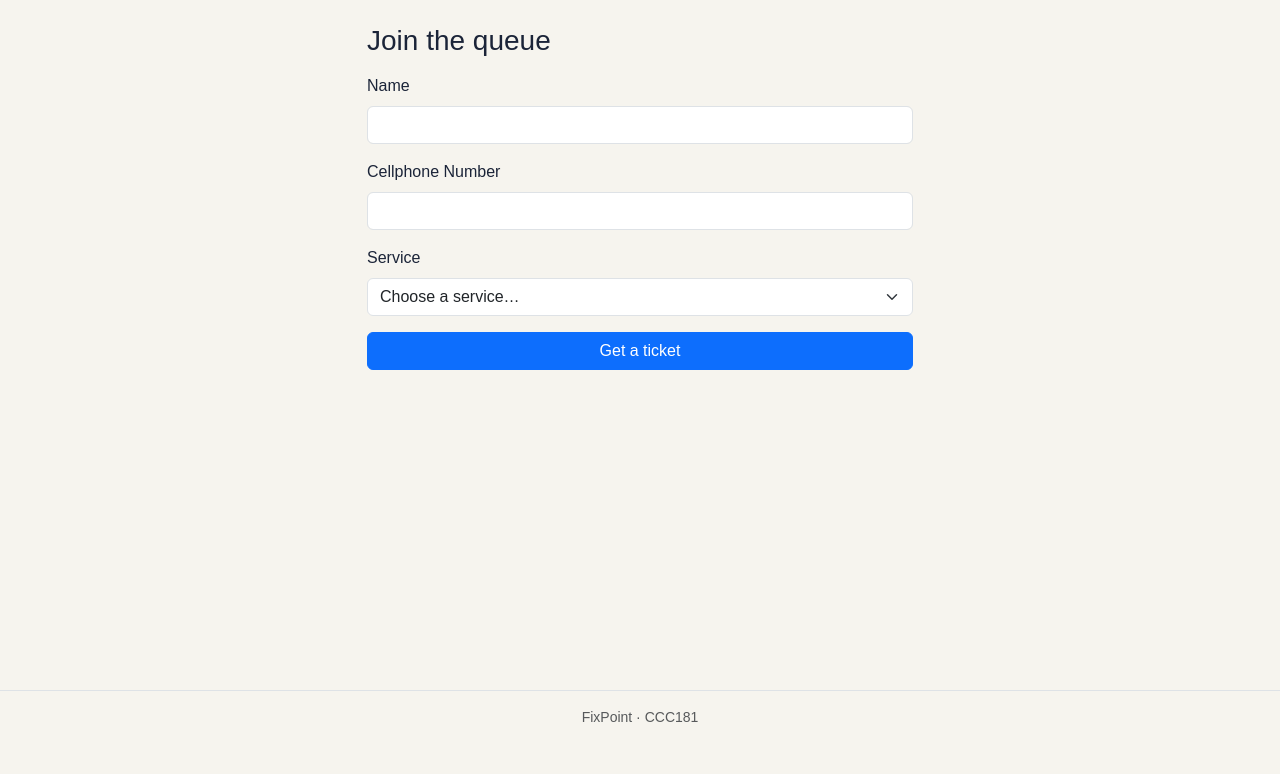
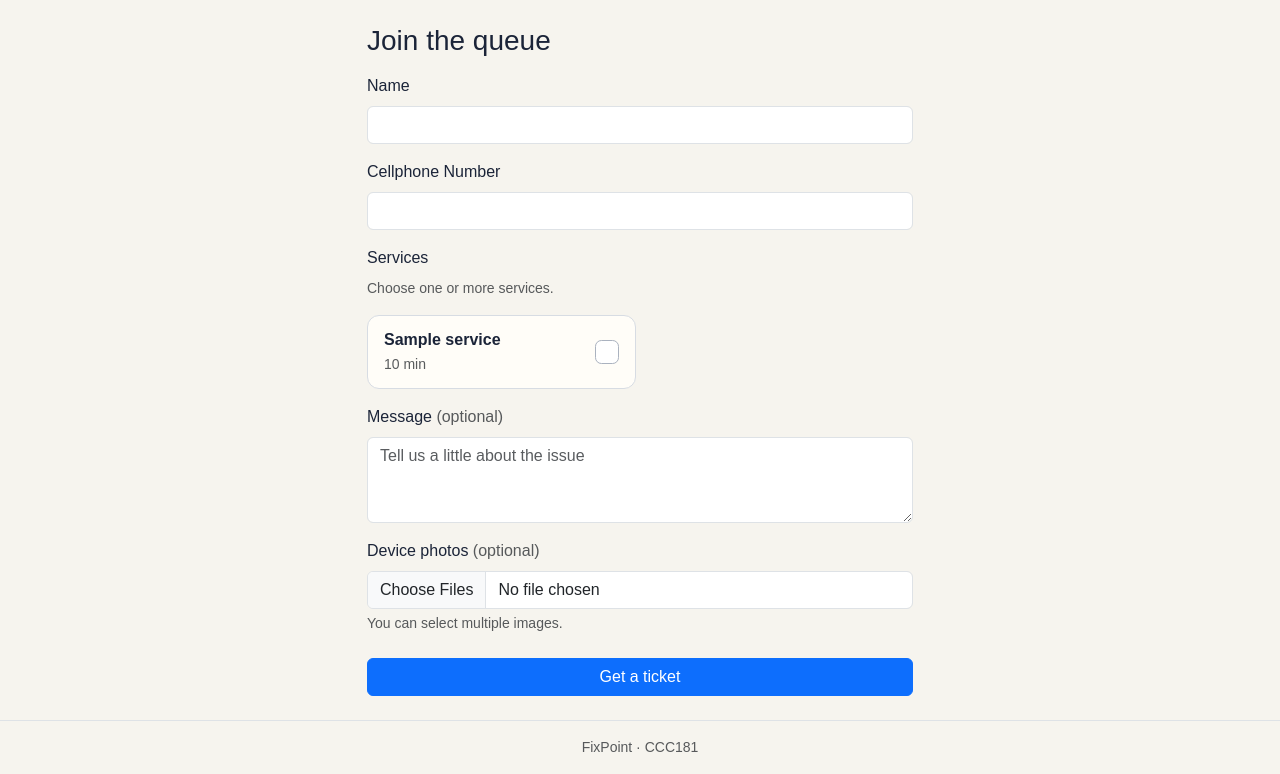
Before and after one commit to Pintakasi/CCC181, a Flask app: page /join in a window 1280 px wide. Shown: the part 56-830 px from the top of the page. Before the commit the page ends 778 px from the top, so only its background shows below. Run offline with Flask 3, Linux system fonts and the light colour scheme; tables that the repository leaves empty hold one stand-in row (values such as "Sample post").

Commit message:
Join the queue works

```diff
--- a/my-app/app.py
+++ b/my-app/app.py
@@ -13,8 +13,8 @@ from flask import Flask, abort, flash, redirect, render_template, request, url_f
 #W4 Imports
 from dotenv import load_dotenv
 from flask_migrate import Migrate
-from sqlalchemy import func
-from sqlalchemy.exc import IntegrityError
+from sqlalchemy import and_, func, or_
+from sqlalchemy.exc import SQLAlchemyError
 
 from models import Customer, Technician, Service, Ticket, ServicesChosen, DevicePhoto, db
 
@@ -56,10 +56,17 @@ def seed():
 
 
 def people_ahead(ticket):
-    return sum(
-        1 for other in TICKETS
-        if other["status"] == "waiting"
-        and other["number"] < ticket["number"]
+    return db.session.scalar(
+        db.select(func.count(Ticket.id)).where(
+            Ticket.status == "waiting",
+            or_(
+                Ticket.created_at < ticket.created_at,
+                and_(
+                    Ticket.created_at == ticket.created_at,
+                    Ticket.id < ticket.id,
+                ),
+            ),
+        )
     )
 
 
@@ -70,29 +77,32 @@ def index():
 
 @app.get("/queue/<int:ticket_id>")
 def ticket(ticket_id):
-    t = next((t for t in TICKETS if t["number"] == ticket_id), None)
+    t = db.session.get(Ticket, ticket_id)
     if t is None:
         abort(404)
-    service = next(s for s in SERVICES if s["id"] == t["service_id"])
     return render_template(
-        "ticket.html", ticket=t, service=service, position=people_ahead(t)
+        "ticket.html",
+        ticket=t,
+        services=[chosen.service for chosen in t.chosen_services],
+        position=people_ahead(t),
     )
 
 
 @app.get("/queue/<int:ticket_id>/status.json")
 def ticket_status(ticket_id):
-    t = next((t for t in TICKETS if t["number"] == ticket_id), None)
+    t = db.session.get(Ticket, ticket_id)
     if t is None:
         abort(404)
-    return {"status": t["status"], "ahead": people_ahead(t)}
+    return {"status": t.status, "ahead": people_ahead(t)}
 
 
 @app.post("/queue/<int:ticket_id>/leave")
 def leave_queue(ticket_id):
-    t = next((t for t in TICKETS if t["number"] == ticket_id), None)
+    t = db.session.get(Ticket, ticket_id)
     if t is None:
         abort(404)
-    t["status"] = "no-show"
+    t.status = "left"
+    db.session.commit()
     flash("You have left the queue.", "success")
     return redirect(url_for("index"))
 
@@ -125,12 +135,15 @@ def join():
     form = request.form
     name = form.get("name", "").strip()
     contact = form.get("contact", "")
-    service_id = form.get("service_id", type=int)
-    service = db.session.get(Service, service_id) if service_id else None #dire ko nag end
+    description = form.get("message", "").strip()
+    selected_services = form.getlist("service_ids")
+    uploaded_photos = [photo for photo in request.files.getlist("photos") if photo.filename]
 
     errors = {}
     if not name:
         errors["name"] = "Enter your name."
+    elif len(name) > 100:
+        errors["name"] = "Name must be 100 characters or fewer."
     if not (
         len(contact) == 11
         and contact.startswith("09")
@@ -139,19 +152,91 @@ def join():
     ):
         errors["contact"] = "Please enter a valid cellphone number."
 
-    if service_id not in [s["id"] for s in SERVICES]:
-        errors["service_id"] = "Choose a service."
+    service_ids = []
+    try:
+        if not selected_services or any(
+            not value.isascii() or not value.isdecimal()
+            for value in selected_services
+        ):
+            raise ValueError
+        service_ids = list(dict.fromkeys(int(value) for value in selected_services))
+    except ValueError:
+        errors["services"] = "Choose at least one valid service."
+
+    services = (
+        db.session.scalars(db.select(Service).where(Service.id.in_(service_ids))).all()
+        if service_ids
+        else []
+    )
+    if service_ids and len(services) != len(service_ids):
+        errors["services"] = "Choose valid services from the list."
+
+    if any(not photo.mimetype or not photo.mimetype.startswith("image/") for photo in uploaded_photos):
+        errors["photos"] = "Upload image files only."
 
     if errors:
         if "contact" in errors:
             flash("Please enter a valid cellphone number", "danger")
         else:
             flash("Please fix the highlighted fields.", "danger")
-        return render_template("join.html", services=SERVICES, form=form, errors=errors), 400
+        return render_template(
+            "join.html",
+            services=all_services(),
+            form=form,
+            errors=errors,
+            selected_services=selected_services,
+        ), 400
 
+    if db.session.get(Technician, 1) is None:
+        app.logger.error("Cannot create ticket: technician id 1 is not present.")
+        errors["form"] = "Ticketing is temporarily unavailable. Please try again later."
+        return render_template(
+            "join.html",
+            services=all_services(),
+            form=form,
+            errors=errors,
+            selected_services=selected_services,
+        ), 503
 
-    flash(f"You joined the queue. Your ticket is #{number}.", "success")
-    return redirect(url_for("ticket", ticket_id=number))
+    photo_data = [photo.read() for photo in uploaded_photos]
+    try:
+        customer = Customer(name=name, phone_number=contact)
+        db.session.add(customer)
+        db.session.flush()
+
+        new_ticket = Ticket(
+            ticket_code=generate_ticket_code(),
+            status="waiting",
+            description=description or None,
+            customer_id=customer.id,
+            assigned_technician_id=1,
+        )
+        db.session.add(new_ticket)
+        db.session.flush()
+
+        db.session.add_all(
+            ServicesChosen(service_id=service.id, ticket_id=new_ticket.id)
+            for service in services
+        )
+        db.session.add_all(
+            DevicePhoto(photo=data, ticket_id=new_ticket.id)
+            for data in photo_data
+        )
+        db.session.commit()
+    except SQLAlchemyError:
+        db.session.rollback()
+        app.logger.exception("Failed to save a new customer ticket.")
+        errors["form"] = "We could not save your ticket. Please try again."
+        return render_template(
+            "join.html",
+            services=all_services(),
+            form=form,
+            errors=errors,
+            selected_services=selected_services,
+        ), 500
+
+    flash(f"You joined the queue. Your ticket code is {new_ticket.ticket_code}.", "success")
+    return redirect(url_for("ticket", ticket_id=new_ticket.id))
 
 @app.get("/staff")
 def staff_dashboard():
--- a/my-app/static/css/style.css
+++ b/my-app/static/css/style.css
@@ -59,6 +59,62 @@ h2 { color: var(--teal); }
 
 code { background: #ECE8DE; padding: 0 0.3rem; border-radius: 4px; }
 
+.service-option {
+  display: block;
+  position: relative;
+  cursor: pointer;
+}
+
+.service-option-input {
+  position: absolute;
+  opacity: 0;
+  width: 1px;
+  height: 1px;
+}
+
+.service-option-card {
+  min-height: 4.5rem;
+  display: flex;
+  align-items: center;
+  justify-content: space-between;
+  gap: 1rem;
+  padding: 0.75rem 1rem;
+  border: 1px solid #D7DCE3;
+  border-radius: 0.75rem;
+  background: #FFFDF8;
+  transition: border-color 150ms ease, background-color 150ms ease, box-shadow 150ms ease;
+}
+
+.service-option-input:checked + .service-option-card {
+  border-color: var(--teal);
+  background: #EAF4F3;
+  box-shadow: 0 0 0 2px rgb(45 111 120 / 15%);
+}
+
+.service-option-input:focus-visible + .service-option-card {
+  outline: 3px solid var(--orange);
+  outline-offset: 2px;
+}
+
+.service-option-check {
+  width: 1.5rem;
+  height: 1.5rem;
+  flex: 0 0 auto;
+  display: grid;
+  place-items: center;
+  border: 1px solid #AAB2BF;
+  border-radius: 0.4rem;
+  color: transparent;
+  background: white;
+  font-weight: 700;
+}
+
+.service-option-input:checked + .service-option-card .service-option-check {
+  border-color: var(--teal);
+  color: white;
+  background: var(--teal);
+}
+
 footer {
   text-align: center;
   color: #5A6272;
--- a/my-app/templates/join.html
+++ b/my-app/templates/join.html
@@ -6,7 +6,12 @@
   <div class="col-12 col-md-8 col-lg-6">
     <h1 class="h3 mb-3">Join the queue</h1>
 
-    <form method="post" action="{{ url_for('join') }}" novalidate id="join-form">
+    <form method="post" action="{{ url_for('join') }}" enctype="multipart/form-data"
+          novalidate id="join-form">
+      {% if errors and errors.form %}
+        <div class="alert alert-danger" role="alert">{{ errors.form }}</div>
+      {% endif %}
+
       <div class="mb-3">
         <label for="name" class="form-label">Name</label>
         <input id="name" name="name" type="text" autocomplete="name" required
@@ -30,20 +35,48 @@
         {% endif %}
       </div>
 
-      {# Add the email field (type="email", autocomplete="email") the same way #}
+      <div class="mb-3">
+        <fieldset>
+          <legend class="form-label fs-6">Services</legend>
+          <p class="form-text mt-0">Choose one or more services.</p>
+          <div class="row g-2">
+            {% for s in services %}
+              <div class="col-12 col-sm-6">
+                <label class="service-option w-100">
+                  <input class="service-option-input" type="checkbox" name="service_ids"
+                         value="{{ s.id }}" {% if loop.first %}required{% endif %}
+                         {% if s.id|string in selected_services|default([]) %}checked{% endif %}>
+                  <span class="service-option-card">
+                    <span>
+                      <span class="d-block fw-semibold">{{ s.name }}</span>
+                      <span class="small text-body-secondary">{{ s.estimated_duration }} min</span>
+                    </span>
+                    <span class="service-option-check" aria-hidden="true">✓</span>
+                  </span>
+                </label>
+              </div>
+            {% endfor %}
+          </div>
+          {% if errors and errors.services %}
+            <div class="text-danger small mt-2" role="alert">{{ errors.services }}</div>
+          {% endif %}
+        </fieldset>
+      </div>
 
       <div class="mb-3">
-        <label for="service_id" class="form-label">Service</label>
-        <select id="service_id" name="service_id" required
-                class="form-select {% if errors and errors.service_id %}is-invalid{% endif %}">
-          <option value="">Choose a service…</option>
-          {% for s in services %}
-            <option value="{{ s.id }}"
-              {% if form.get('service_id') == s.id|string %}selected{% endif %}>{{ s.name }}</option>
-          {% endfor %}
-        </select>
-        {% if errors and errors.service_id %}
-          <div class="invalid-feedback">{{ errors.service_id }}</div>
+        <label for="message" class="form-label">Message <span class="text-body-secondary">(optional)</span></label>
+        <textarea id="message" name="message" rows="3" class="form-control"
+                  placeholder="Tell us a little about the issue">{{ form.get('message', '') }}</textarea>
+      </div>
+
+      <div class="mb-4">
+        <label for="photos" class="form-label">Device photos <span class="text-body-secondary">(optional)</span></label>
+        <input id="photos" name="photos" type="file" accept="image/*" multiple
+               class="form-control {% if errors and errors.photos %}is-invalid{% endif %}"
+               aria-describedby="photos-help{% if errors and errors.photos %} photos-error{% endif %}">
+        <div id="photos-help" class="form-text">You can select multiple images.</div>
+        {% if errors and errors.photos %}
+          <div id="photos-error" class="invalid-feedback">{{ errors.photos }}</div>
         {% endif %}
       </div>
 
```
Also changed, not shown: my-app/templates/ticket.html (+13 -8 lines).
